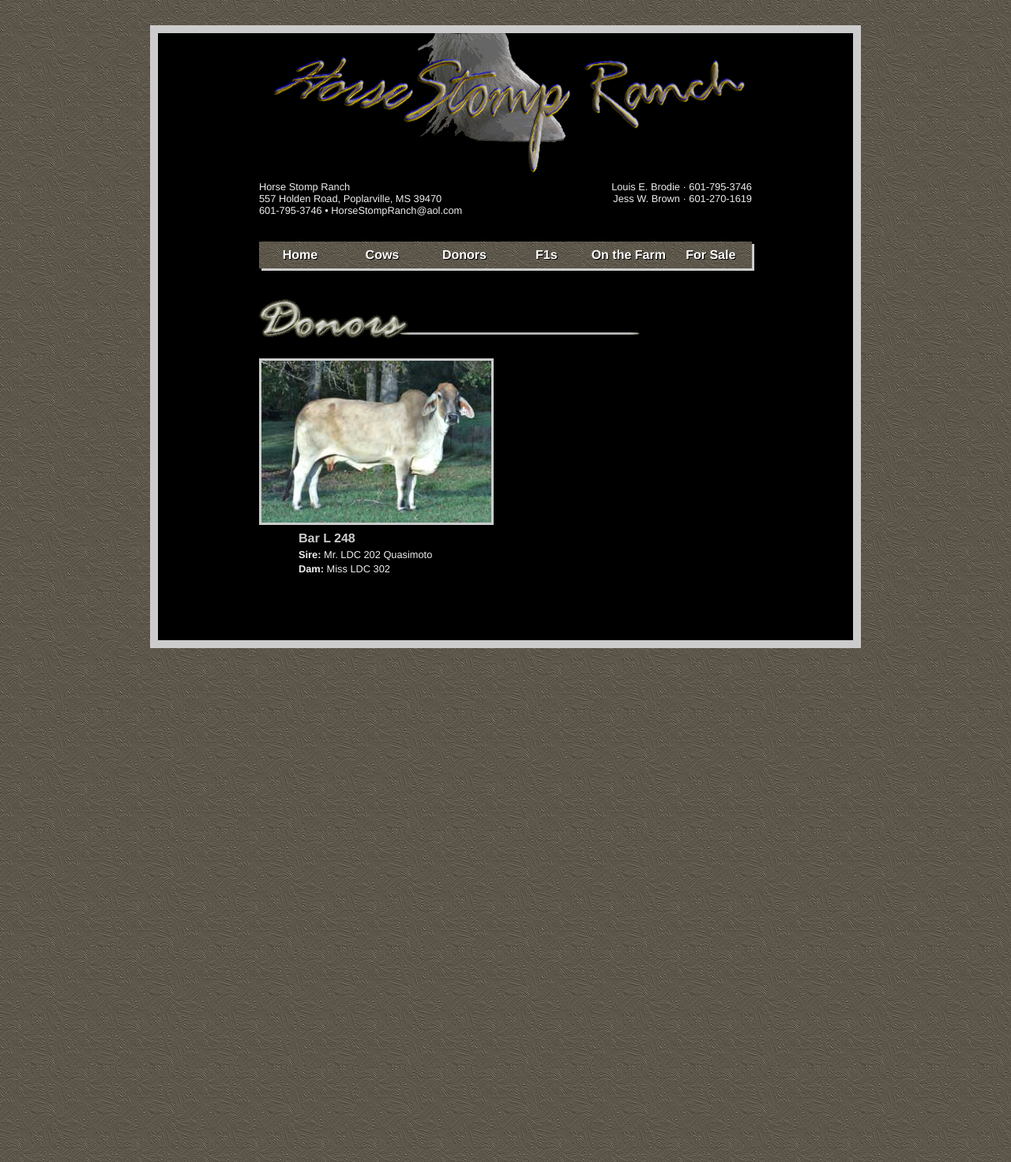
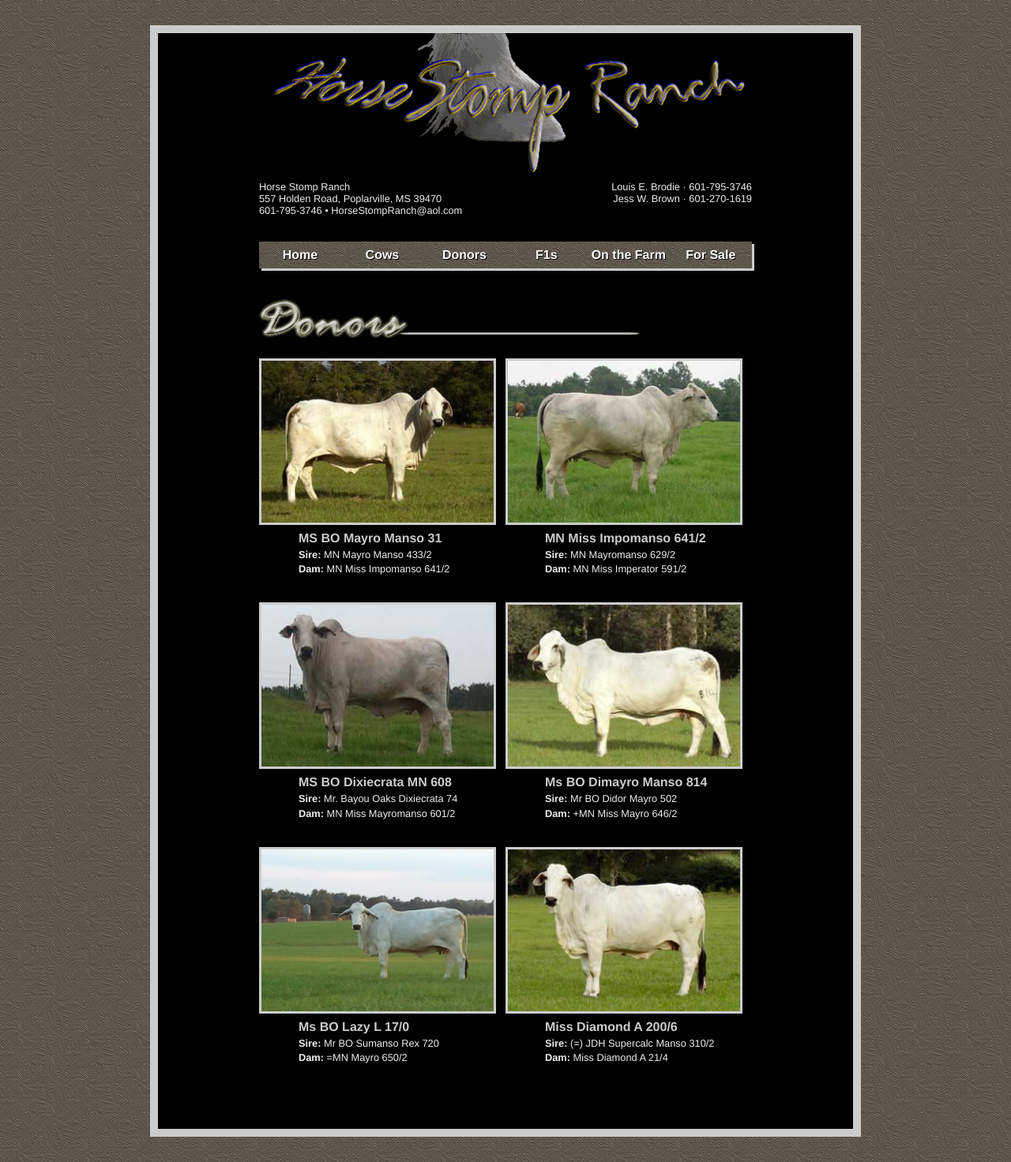
Before and after one commit to jshawl/horsestomp, a Jekyll site: the page built from donors.md, in a window 1280 px wide. Shown: the whole page at 79% size. Built offline with Jekyll 4.4.1, drawn with Linux system fonts in a browser that asks for light colours.

Commit message:
closes #6

```diff
--- a/css/main.css
+++ b/css/main.css
@@ -97,5 +97,6 @@ body{
 
 .cow img{
   height:211px;
+  width:300px;
   border:3px solid #ccc;
 }
--- a/donors.md
+++ b/donors.md
@@ -3,10 +3,30 @@ layout: page
 title: Donors
 permalink: /donors.html
 donors:
-  - image: /images/cows/DSC00286.jpg
-    name: "Bar L 248"
-    sire: "Mr. LDC 202 Quasimoto"
-    dam: "Miss LDC 302"
+  - image: "/images/donors/DSC00220.jpg"
+    name: "MS BO Mayro Manso 31 "
+    sire: "MN Mayro Manso 433/2 "
+    dam: "MN Miss Impomanso 641/2"
+  - image: "/images/donors/August07019.jpg"
+    name: "MN Miss Impomanso 641/2"
+    sire: "MN Mayromanso 629/2 "
+    dam: "MN Miss Imperator 591/2"
+  - image: "/images/donors/608.jpg"
+    name: "MS BO Dixiecrata MN 608"
+    sire: "Mr. Bayou Oaks Dixiecrata 74 "
+    dam: "MN Miss Mayromanso 601/2"
+  - image: "/images/donors/DSC00264.jpg"
+    name: "Ms BO Dimayro Manso 814"
+    sire: "Mr BO Didor Mayro 502 "
+    dam: "+MN Miss Mayro 646/2"
+  - image: "/images/donors/2013-09-27_18.29.52.jpg"
+    name: "Ms BO Lazy L 17/0"
+    sire: "Mr BO Sumanso Rex 720 "
+    dam: "=MN Mayro 650/2"
+  - image: "/images/donors/DSC00267.jpg"
+    name: "Miss Diamond A 200/6"
+    sire: "(=) JDH Supercalc Manso 310/2"
+    dam: "Miss Diamond A  21/4"
 ---
 
 {% for donor in page.donors %}
```
